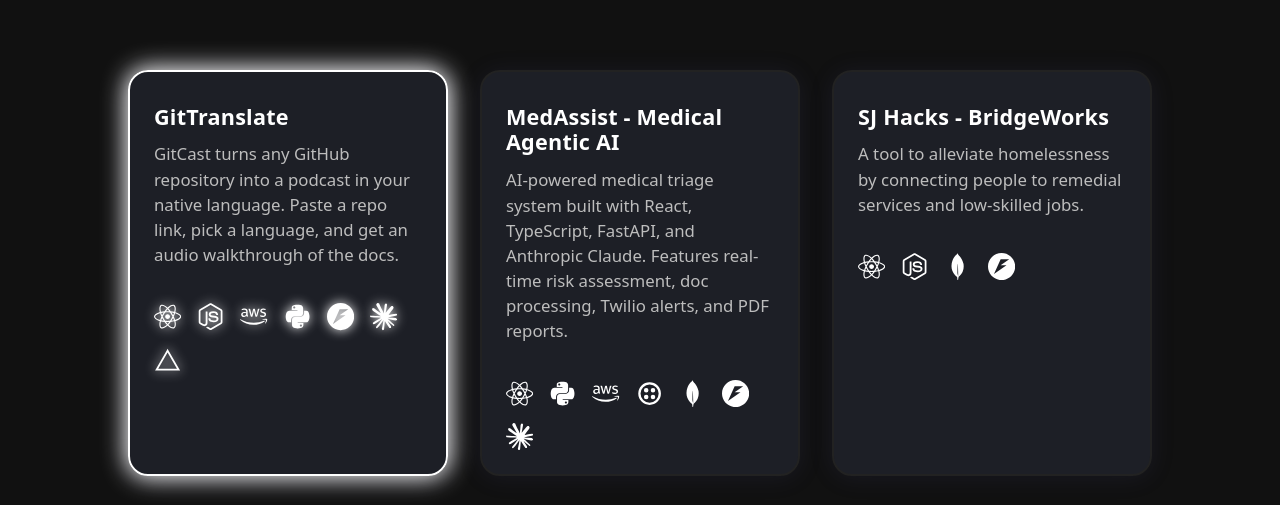
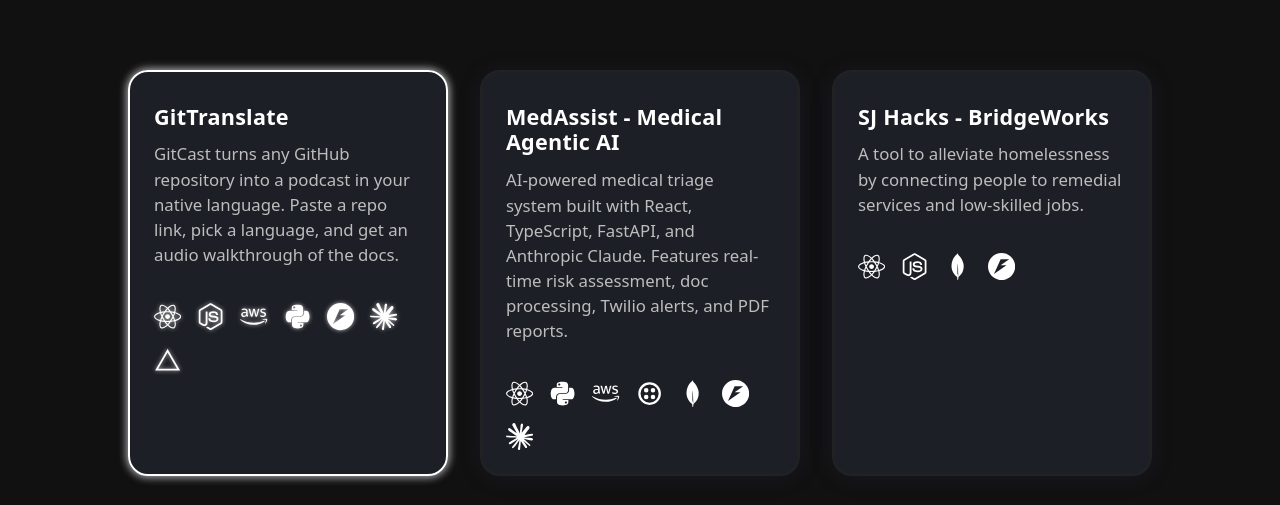
Before and after one commit to sakshat-patil/sakshat-patil.github.io, a React app: page / in a window 1280 px wide. In both pictures the pointer is over the element 288 px from the left and 2488 px from the top of the page. Shown: the part 2216-2721 px from the top of the page. Built offline with nearby package versions, Linux system fonts and the light colour scheme; the HTML template or start-up script is replaced by a standard one.

Commit message:
Tweak project card hover glow to subtle grey

```diff
--- a/package.json
+++ b/package.json
@@ -27,7 +27,7 @@
     "@types/react": "^19.1.8",
     "@types/react-dom": "^19.1.6",
     "@types/react-vertical-timeline-component": "^3.3.6",
-    "@vitejs/plugin-react": "^4.5.2",
+    "@vitejs/plugin-react": "^4.6.0",
     "eslint": "^9.29.0",
     "eslint-plugin-react-hooks": "^5.2.0",
     "eslint-plugin-react-refresh": "^0.4.20",
--- a/src/App.tsx
+++ b/src/App.tsx
@@ -22,7 +22,7 @@
     <section id="home">
       <HeroSection
         imageUrl="https://images.unsplash.com/photo-1486406146926-c627a92ad1ab?q=80&w=2940&auto=format&fit=crop&ixlib=rb-4.1.0&ixid=M3wxMjA3fDB8MHxwaG90by1wYWdlfHx8fGVufDB8fHx8fA%3D%3D"
-        centerImageUrl="/public/images/1742358972967.jpeg"
+        centerImageUrl={`${import.meta.env.BASE_URL}images/1742358972967.jpeg`}
         sideText={
           <>
             <h2 className='w-100 text-center m-0' style={{ fontSize: '2.5rem' }}>Hi! I'm Sakshat</h2>
--- a/src/HeroSection.tsx
+++ b/src/HeroSection.tsx
@@ -22,6 +22,8 @@
   overlayOpacity = 0.8,   // gradient darkness
   imageBrightness = 0.7,  // image brightness
 }) => {
+  // Debug: print the image URL being used
+  console.log("centerImageUrl:", centerImageUrl);
 
 
   return (
--- a/src/ProjectCards.css
+++ b/src/ProjectCards.css
@@ -23,7 +23,7 @@
 
 .project-card:hover {
   border-color: #fff;
-  box-shadow: 0 0 24px 2px #fff, 0 2px 24px 0 rgba(80, 80, 160, 0.12);
+  box-shadow: 0 0 8px 1px #bbb, 0 2px 12px 0 rgba(80, 80, 160, 0.12);
 }
 
 .project-title {
@@ -70,5 +70,5 @@
 
 .project-card:hover .tech-icon, .project-card:hover .project-tech img, .project-card:hover .project-tech span {
   color: #fff;
-  filter: drop-shadow(0 0 6px #fff);
+  filter: drop-shadow(0 0 2px #bbb);
 }
```
Also changed, not shown: 1 other file (tests, documents, lock files or other folders).
